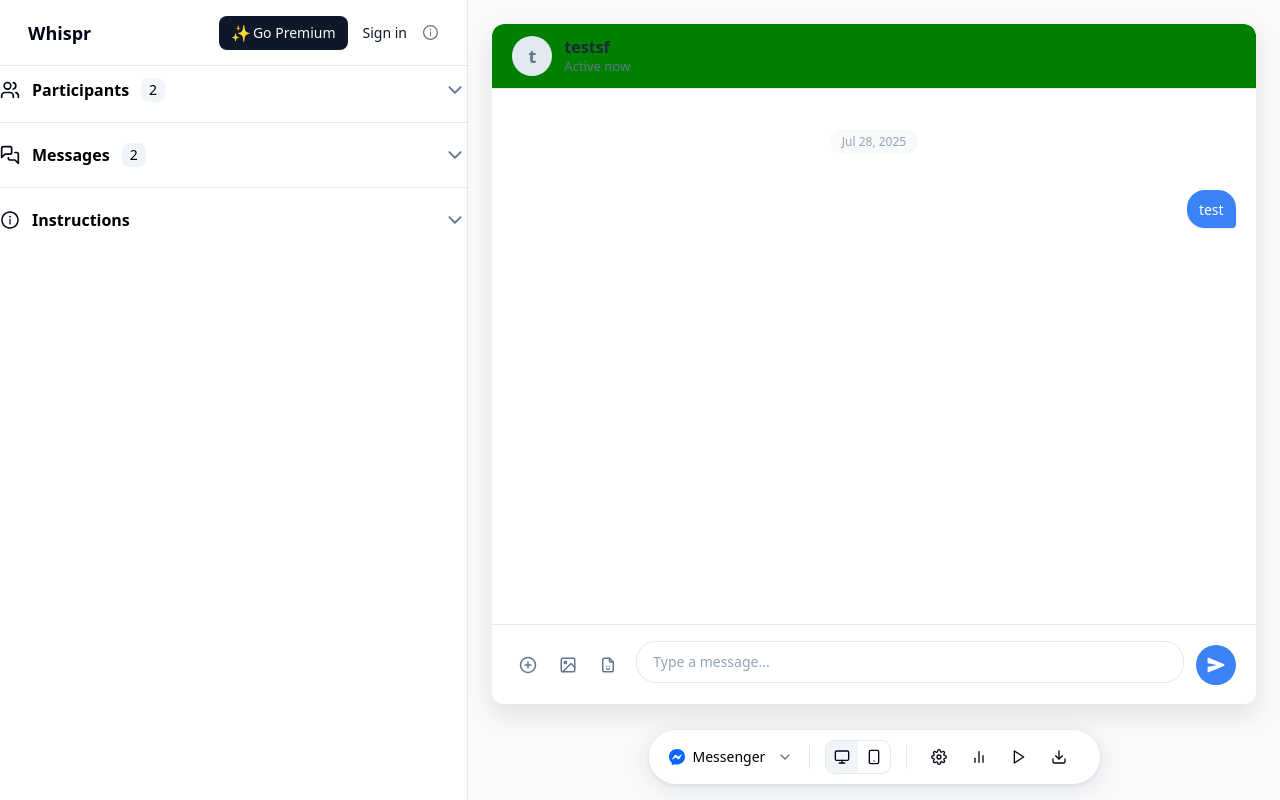
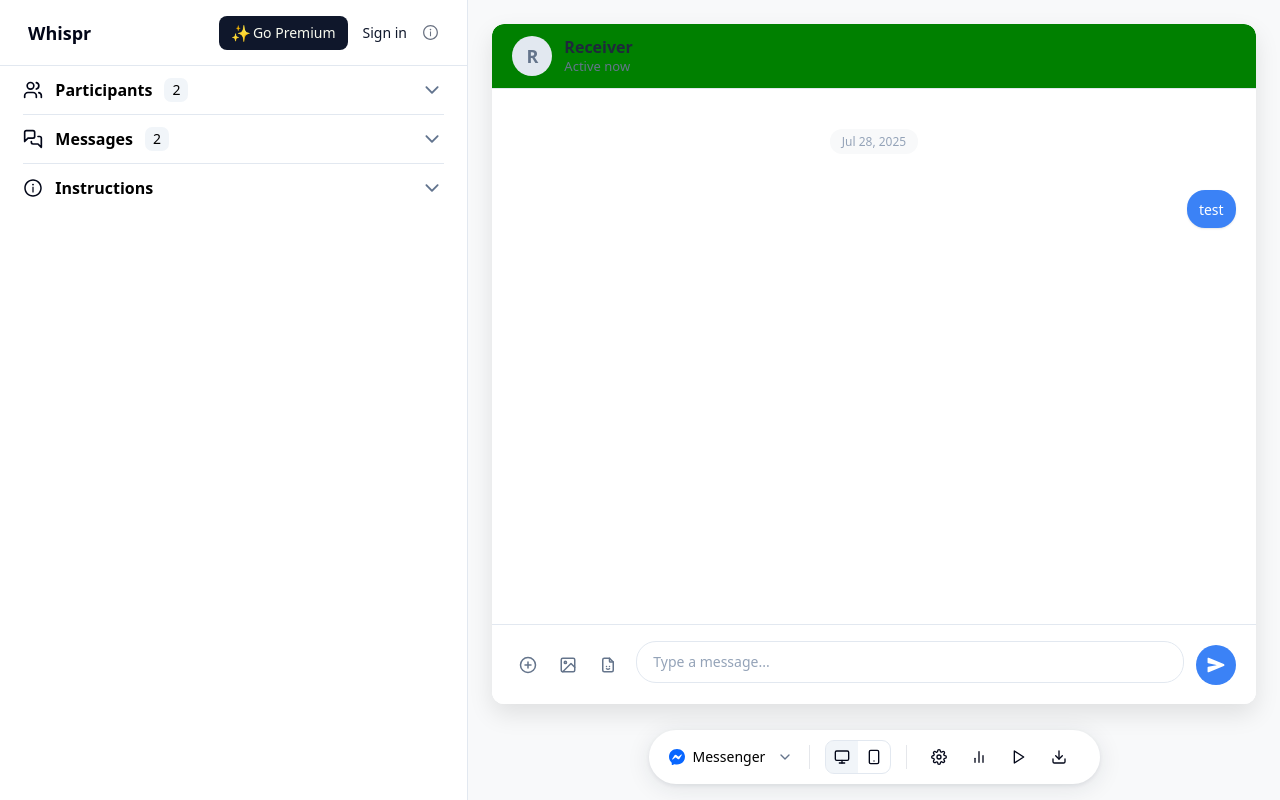
Before and after one commit to JakubStankiewicz1/Whispr, a React (Vite) app in the folder frontend/: page / in a window 1280 px wide. Built offline with nearby package versions, Linux system fonts and the light colour scheme.

Commit message:
Added logic for straight corner in 3+ messages and other in 2

```diff
--- a/frontend/src/components/LeftSidebar/LeftSidebar.jsx
+++ b/frontend/src/components/LeftSidebar/LeftSidebar.jsx
@@ -11,7 +11,7 @@ import ParticipantReceiver from '../ParticipantReceiver/ParticipantReceiver';
 import Message from '../Message/Message';
 
 
-const LeftSidebar = ({ senderName, setSenderName, messages, setMessages }) => {
+const LeftSidebar = ({ senderName, setSenderName, messages, setMessages, receiverNames, setReceiverNames, receiverImages, setReceiverImages }) => {
   // Accordion state (multi-open)
   const [openSections, setOpenSections] = useState({
     participants: false,
@@ -21,11 +21,9 @@ const LeftSidebar = ({ senderName, setSenderName, messages, setMessages }) => {
 
   // Receivers state
   const [receivers, setReceivers] = useState([0]);
-  const [receiverNames, setReceiverNames] = useState(['']);
 
   // Images state
   const [senderImage, setSenderImage] = useState('');
-  const [receiverImages, setReceiverImages] = useState(['']);
   const handleRemoveReceiver = (id) => {
     if (receivers.length > 1) {
       const idx = receivers.findIndex(r => r === id);
@@ -160,7 +158,7 @@ const LeftSidebar = ({ senderName, setSenderName, messages, setMessages }) => {
 
 
 
-
+                <div className="leftSidebarContainerBottomContainer">
 
 
 
@@ -230,9 +228,9 @@ const LeftSidebar = ({ senderName, setSenderName, messages, setMessages }) => {
                               <div className="leftSidebarContainerTopContainerRightContainerTwoContainerTwoContainerTopContainerTwo">
                                 <div className="leftSidebarContainerTopContainerRightContainerTwoContainerTwoContainerTopContainerTwoContainer">
                                   <Participant
-                                    senderName={senderName}
+                                    senderName={senderName || ''}
                                     setSenderName={setSenderName}
-                                    senderImage={senderImage}
+                                    senderImage={senderImage || ''}
                                     setSenderImage={setSenderImage}
                                   />
                                 </div>
@@ -269,13 +267,13 @@ const LeftSidebar = ({ senderName, setSenderName, messages, setMessages }) => {
                                     {receivers.map((id, idx) => (
                                       <div key={id} style={{marginBottom: '10px', position: 'relative'}}>
                                         <ParticipantReceiver
-                                          value={receiverNames[idx]}
+                                          value={receiverNames[idx] || ''}
                                           onChange={e => {
                                             const val = e.target.value;
                                             setReceiverNames(prev => prev.map((n, i) => i === idx ? val : n));
                                           }}
                                           isCompact={receivers.length > 1}
-                                          receiverImage={receiverImages[idx]}
+                                          receiverImage={receiverImages[idx] || ''}
                                           setReceiverImage={(image) => {
                                             setReceiverImages(prev => prev.map((img, i) => i === idx ? image : img));
                                           }}
@@ -396,11 +394,11 @@ const LeftSidebar = ({ senderName, setSenderName, messages, setMessages }) => {
                         {messages.map((msg, idx) => (
                           <Message
                             key={msg.id}
-                            senderName={senderName}
-                            receiverNames={receiverNames}
+                            senderName={senderName || ''}
+                            receiverNames={receiverNames || []}
                             defaultType={msg.type || 'sender'}
                             defaultReceiverIdx={msg.receiverIdx || 0}
-                            value={msg.text}
+                            value={msg.text || ''}
                             onChange={messageData => {
                               setMessages(prev => prev.map((m, i) => i === idx ? {
                                 ...m,
@@ -410,6 +408,8 @@ const LeftSidebar = ({ senderName, setSenderName, messages, setMessages }) => {
                                 receiverIdx: messageData.receiverIdx
                               } : m));
                             }}
+                            senderImage={senderImage || ''}
+                            receiverImages={receiverImages || []}
                           />
                         ))}
 
@@ -632,6 +632,9 @@ const LeftSidebar = ({ senderName, setSenderName, messages, setMessages }) => {
                 </div>
 
 
+                </div>
+
+
         </div>
       </div>
 
--- a/frontend/src/components/LeftSidebar/leftSidebar.css
+++ b/frontend/src/components/LeftSidebar/leftSidebar.css
@@ -201,6 +201,12 @@
     overflow-x: hidden; /* Ukrywamy horizontal scroll */
     padding-right: 0; /* Usuwamy padding, scrollbar będzie przy krawędzi */
     position: relative; /* Dodajemy position relative */
+}
+
+
+.leftSidebarContainerBottomContainer {
+    width: 90%;
+    margin: 0 auto;
 }
 
 /* Custom Scrollbar Styles */
--- a/frontend/src/components/Message/Message.jsx
+++ b/frontend/src/components/Message/Message.jsx
@@ -1,11 +1,11 @@
-import React, { useState, useEffect, useRef, useCallback } from 'react';
+import React, { useState, useEffect, useRef } from 'react';
 import TextareaAutosize from 'react-textarea-autosize';
 import './message.css';
 import { FiUser } from "react-icons/fi";
 import { GoArrowSwitch } from "react-icons/go";
 import { IoCloseOutline } from "react-icons/io5";
 
-const Message = ({ senderName, receiverNames, defaultType = 'sender', value, onChange, defaultReceiverIdx = 0 }) => {
+const Message = ({ senderName, receiverNames, defaultType = 'sender', value, onChange, defaultReceiverIdx = 0, senderImage, receiverImages = [] }) => {
   const [text, setText] = useState(value || "");
   const [focused, setFocused] = useState(false);
   const [type, setType] = useState(defaultType); // 'sender' or 'receiver'
@@ -15,30 +15,35 @@ const Message = ({ senderName, receiverNames, defaultType = 'sender', value, onC
   const onChangeRef = useRef(onChange);
   onChangeRef.current = onChange;
 
-  // Memoize the message data to prevent unnecessary updates
-  const messageData = useCallback(() => ({
-    text: text,
-    type: type,
-    sender: type === 'sender' ? senderName : (receiverNames && receiverNames[receiverIdx]) || '',
-    receiverIdx: type === 'receiver' ? receiverIdx : 0
-  }), [text, type, receiverIdx, senderName, receiverNames]);
-
   useEffect(() => {
     setText(value || "");
   }, [value]);
 
-  // Update the message data with type information when type changes
-  useEffect(() => {
-    // Only call onChange if the component is mounted and onChange exists
+  // Helper function to call onChange with current data
+  const callOnChange = () => {
     if (onChangeRef.current) {
-      const currentMessageData = messageData();
+      const currentMessageData = {
+        text: text,
+        type: type,
+        sender: type === 'sender' ? (senderName || '') : (receiverNames && receiverNames[receiverIdx]) || '',
+        receiverIdx: type === 'receiver' ? receiverIdx : 0
+      };
       onChangeRef.current(currentMessageData);
     }
-  }, [messageData]);
+  };
 
   const isActive = focused || text;
-  const displayName = type === 'sender' ? senderName : (receiverNames && receiverNames[receiverIdx]) || '';
+  const displayName = type === 'sender' ? (senderName || 'Sender') : (receiverNames && receiverNames[receiverIdx]) || 'Receiver';
   const displayRole = type === 'sender' ? 'Sender' : 'Receiver';
+
+  // Get the appropriate image based on type and receiver index
+  const getCurrentImage = () => {
+    if (type === 'sender') {
+      return senderImage || null;
+    } else {
+      return receiverImages[receiverIdx] || null;
+    }
+  };
 
   const handleSwitch = () => {
     if (type === 'sender') {
@@ -62,7 +67,26 @@ const Message = ({ senderName, receiverNames, defaultType = 'sender', value, onC
         setReceiverIdx(0);
       }
     }
+    // Call onChange after state changes
+    setTimeout(callOnChange, 0);
   };
+
+  const handleTextChange = (e) => {
+    const newText = e.target.value;
+    setText(newText);
+    // Call onChange immediately for text changes
+    if (onChangeRef.current) {
+      const currentMessageData = {
+        text: newText,
+        type: type,
+        sender: type === 'sender' ? (senderName || '') : (receiverNames && receiverNames[receiverIdx]) || '',
+        receiverIdx: type === 'receiver' ? receiverIdx : 0
+      };
+      onChangeRef.current(currentMessageData);
+    }
+  };
+
+  const currentImage = getCurrentImage();
 
   return (
     <div className='message'>
@@ -72,7 +96,15 @@ const Message = ({ senderName, receiverNames, defaultType = 'sender', value, onC
                 <div className="messageContainerDivLeft">
                     <div className="messageContainerDivLeftContainer">
                         <div className="messageContainerDivLeftContainerUser">
-                            <FiUser className='messageContainerDivLeftContainerUserIcon' />
+                            {currentImage ? (
+                              <img
+                                src={currentImage}
+                                alt="Profile"
+                                className="messageContainerDivLeftContainerUserImage"
+                              />
+                            ) : (
+                              <FiUser className='messageContainerDivLeftContainerUserIcon' />
+                            )}
                         </div>
 
                         <div className="messageContainerDivLeftContainerSwitch">
@@ -95,7 +127,7 @@ const Message = ({ senderName, receiverNames, defaultType = 'sender', value, onC
                                         <div className="messageContainerDivRightContainerTopContainerLeftContainerOne">
                                             <div className="messageContainerDivRightContainerTopContainerLeftContainerOneContainer">
                                                 <p className="messageContainerDivRightContainerTopContainerLeftContainerOneContainerText">
-                                                    {displayName || displayRole}
+                                                    {String(displayName || displayRole)}
                                                 </p>
                                             </div>
                                         </div>
@@ -123,9 +155,7 @@ const Message = ({ senderName, receiverNames, defaultType = 'sender', value, onC
                                 <TextareaAutosize
                                   className='messageContainerDivRightContainerBottomContainerTextarea'
                                   value={text}
-                                  onChange={e => {
-                                    setText(e.target.value);
-                                  }}
+                                  onChange={handleTextChange}
                                   onFocus={() => setFocused(true)}
                                   onBlur={() => setFocused(false)}
                                   placeholder="Type your message..."
--- a/frontend/src/components/MessengerDesktop/MessengerDesktop.jsx
+++ b/frontend/src/components/MessengerDesktop/MessengerDesktop.jsx
@@ -5,8 +5,9 @@ import { IoSend } from 'react-icons/io5';
 import { TbFileSmile } from "react-icons/tb";
 import { GoPlusCircle } from "react-icons/go";
 import { FiPlusCircle } from "react-icons/fi";
+import { FiUser } from "react-icons/fi";
 
-const MessengerDesktop = ({ senderName, messages, selectedDevice = 'desktop' }) => {
+const MessengerDesktop = ({ senderName, receiverNames, receiverImages, messages, selectedDevice = 'desktop' }) => {
   const [inputMessage, setInputMessage] = useState('');
 
   const handleSendMessage = () => {
@@ -37,6 +38,30 @@ const MessengerDesktop = ({ senderName, messages, selectedDevice = 'desktop' })
     return true;
   };
 
+  // Get the first receiver name for the header
+  const getFirstReceiverName = () => {
+    if (receiverNames && receiverNames.length > 0 && receiverNames[0].trim()) {
+      return receiverNames[0];
+    }
+    return 'Receiver';
+  };
+
+  // Get the first receiver image for the header
+  const getFirstReceiverImage = () => {
+    if (receiverImages && receiverImages.length > 0 && receiverImages[0]) {
+      return receiverImages[0];
+    }
+    return null;
+  };
+
+  // Get the first letter of the receiver name for avatar (fallback)
+  const getReceiverInitial = () => {
+    const name = getFirstReceiverName();
+    return name.charAt(0).toUpperCase();
+  };
+
+  const firstReceiverImage = getFirstReceiverImage();
+
   return (
     <div className={`messengerDesktop messengerDesktop--${selectedDevice}`}>
       <div className="messengerDesktopContainer">
@@ -45,11 +70,24 @@ const MessengerDesktop = ({ senderName, messages, selectedDevice = 'desktop' })
           <div className="messengerDesktopHeaderContainer">
             <div className="messengerDesktopHeaderLeft">
               <div className="messengerDesktopHeaderAvatar">
-                <span className="messengerDesktopHeaderAvatarText">t</span>
+                {firstReceiverImage ? (
+                  <img
+                    src={firstReceiverImage}
+                    alt="Profile"
+                    style={{
+                      width: '100%',
+                      height: '100%',
+                      borderRadius: '50%',
+                      objectFit: 'cover'
+                    }}
+                  />
+                ) : (
+                  <span className="messengerDesktopHeaderAvatarText">{getReceiverInitial()}</span>
+                )}
               </div>
               <div className="messengerDesktopHeaderInfo">
                 <h3 className="messengerDesktopHeaderName">
-                  {senderName || 'testsf'}
+                  {getFirstReceiverName()}
                 </h3>
                 <p className="messengerDesktopHeaderStatus">Active now</p>
               </div>
@@ -67,13 +105,56 @@ const MessengerDesktop = ({ senderName, messages, selectedDevice = 'desktop' })
 
             {/* Messages */}
             <div className="messengerDesktopMessagesList">
-              {messages && messages.length > 0 && messages.map((msg) => {
+              {messages && messages.length > 0 && messages.map((msg, idx) => {
                 const isFromSender = isMessageFromSender(msg);
+
+                // Check if previous message is from the same person
+                const prevMessage = idx > 0 ? messages[idx - 1] : null;
+                const isPrevFromSamePerson = prevMessage && isMessageFromSender(prevMessage) === isFromSender;
+
+                // Check if next message is from the same person
+                const nextMessage = idx < messages.length - 1 ? messages[idx + 1] : null;
+                const isNextFromSamePerson = nextMessage && isMessageFromSender(nextMessage) === isFromSender;
+
+                // Determine border radius classes
+                let borderRadiusClass = '';
+                if (isFromSender) {
+                  // Sender messages (right side)
+                  if (!isPrevFromSamePerson && !isNextFromSamePerson) {
+                    // Single message
+                    borderRadiusClass = 'messengerDesktopMessageBubble--sender-single';
+                  } else if (!isPrevFromSamePerson && isNextFromSamePerson) {
+                    // First message in group
+                    borderRadiusClass = 'messengerDesktopMessageBubble--sender-first';
+                  } else if (isPrevFromSamePerson && !isNextFromSamePerson) {
+                    // Last message in group
+                    borderRadiusClass = 'messengerDesktopMessageBubble--sender-last';
+                  } else {
+                    // Middle message in group
+                    borderRadiusClass = 'messengerDesktopMessageBubble--sender-middle';
+                  }
+                } else {
+                  // Receiver messages (left side)
+                  if (!isPrevFromSamePerson && !isNextFromSamePerson) {
+                    // Single message
+                    borderRadiusClass = 'messengerDesktopMessageBubble--receiver-single';
+                  } else if (!isPrevFromSamePerson && isNextFromSamePerson) {
+                    // First message in group
+                    borderRadiusClass = 'messengerDesktopMessageBubble--receiver-first';
+                  } else if (isPrevFromSamePerson && !isNextFromSamePerson) {
+                    // Last message in group
+                    borderRadiusClass = 'messengerDesktopMessageBubble--receiver-last';
+                  } else {
+                    // Middle message in group
+                    borderRadiusClass = 'messengerDesktopMessageBubble--receiver-middle';
+                  }
+                }
+
                 return (
                   <div key={msg.id} className={`messengerDesktopMessage ${isFromSender ? 'messengerDesktopMessage--sender' : 'messengerDesktopMessage--receiver'}`}>
-                    <div className={`messengerDesktopMessageBubble ${isFromSender ? 'messengerDesktopMessageBubble--sender' : 'messengerDesktopMessageBubble--receiver'}`}>
+                    <div className={`messengerDesktopMessageBubble ${borderRadiusClass}`}>
                       <span className="messengerDesktopMessageText">
-                        {msg.text || 'test'}
+                        {String(msg.text || 'test')}
                       </span>
                     </div>
                   </div>
--- a/frontend/src/components/MessengerDesktop/messengerDesktop.css
+++ b/frontend/src/components/MessengerDesktop/messengerDesktop.css
@@ -167,11 +167,61 @@
   border-bottom-right-radius: 4px;
 }
 
+/* Sender message variants */
+.messengerDesktopMessageBubble--sender-single {
+  background-color: #3b82f6;
+  color: #ffffff;
+  border-radius: 18px;
+}
+
+.messengerDesktopMessageBubble--sender-first {
+  background-color: #3b82f6;
+  color: #ffffff;
+  border-radius: 18px 18px 4px 18px;
+}
+
+.messengerDesktopMessageBubble--sender-middle {
+  background-color: #3b82f6;
+  color: #ffffff;
+  border-radius: 18px 8px 8px 18px;
+}
+
+.messengerDesktopMessageBubble--sender-last {
+  background-color: #3b82f6;
+  color: #ffffff;
+  border-radius: 18px 4px 18px 18px;
+}
+
 /* Receiver bubble (gray, left side) */
 .messengerDesktopMessageBubble--receiver {
   background-color: #f1f5f9;
   color: #1e293b;
   border-bottom-left-radius: 4px;
+}
+
+/* Receiver message variants */
+.messengerDesktopMessageBubble--receiver-single {
+  background-color: #f1f5f9;
+  color: #1e293b;
+  border-radius: 18px;
+}
+
+.messengerDesktopMessageBubble--receiver-first {
+  background-color: #f1f5f9;
+  color: #1e293b;
+  border-radius: 18px 18px 18px 4px;
+}
+
+.messengerDesktopMessageBubble--receiver-middle {
+  background-color: #f1f5f9;
+  color: #1e293b;
+  border-radius: 8px 18px 18px 8px;
+}
+
+.messengerDesktopMessageBubble--receiver-last {
+  background-color: #f1f5f9;
+  color: #1e293b;
+  border-radius: 4px 18px 18px 18px;
 }
 
 .messengerDesktopMessageText {
--- a/frontend/src/components/RightSidebar/RightSidebar.jsx
+++ b/frontend/src/components/RightSidebar/RightSidebar.jsx
@@ -5,12 +5,12 @@ import RightNavigationBar from '../RightNavigationBar/RightNavigationBar';
 import { FiSettings, FiBarChart2, FiPlay, FiDownload, FiChevronDown, FiMonitor, FiPhone } from 'react-icons/fi';
 import { BsMessenger } from 'react-icons/bs';
 
-const RightSidebar = ({ senderName, messages, selectedDevice, setSelectedDevice }) => {
+const RightSidebar = ({ senderName, receiverNames, receiverImages, messages, selectedDevice, setSelectedDevice }) => {
   return (
     <div className={`rightSidebar rightSidebar--${selectedDevice}`}>
       <div className="rightSidebarContainer">
         <div className="rightSidebarContent">
-          <MessengerDesktop senderName={senderName} messages={messages} selectedDevice={selectedDevice} />
+          <MessengerDesktop senderName={senderName} receiverNames={receiverNames} receiverImages={receiverImages} messages={messages} selectedDevice={selectedDevice} />
         </div>
       </div>
       {/* Navigation Bar */}
--- a/frontend/src/pages/Home/Home.jsx
+++ b/frontend/src/pages/Home/Home.jsx
@@ -5,6 +5,8 @@ import RightSidebar from '../../components/RightSidebar/RightSidebar.jsx';
 
 const Home = () => {
   const [senderName, setSenderName] = useState('');
+  const [receiverNames, setReceiverNames] = useState(['']);
+  const [receiverImages, setReceiverImages] = useState(['']);
   const [messages, setMessages] = useState([{
     id: Date.now() + Math.random(),
     text: '',
@@ -14,8 +16,8 @@ const Home = () => {
   const [selectedDevice, setSelectedDevice] = useState('desktop');
   return (
     <div className={`home home--${selectedDevice}`}>
-        <LeftSidebar senderName={senderName} setSenderName={setSenderName} messages={messages} setMessages={setMessages} />
-        <RightSidebar senderName={senderName} messages={messages} selectedDevice={selectedDevice} setSelectedDevice={setSelectedDevice} />
+        <LeftSidebar senderName={senderName} setSenderName={setSenderName} messages={messages} setMessages={setMessages} receiverNames={receiverNames} setReceiverNames={setReceiverNames} receiverImages={receiverImages} setReceiverImages={setReceiverImages} />
+        <RightSidebar senderName={senderName} receiverNames={receiverNames} receiverImages={receiverImages} messages={messages} selectedDevice={selectedDevice} setSelectedDevice={setSelectedDevice} />
     </div>
   )
 }
```
Also changed, not shown: frontend/src/components/Message/message.css (+7 -0 lines).
